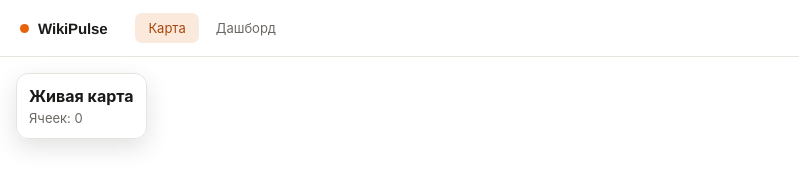
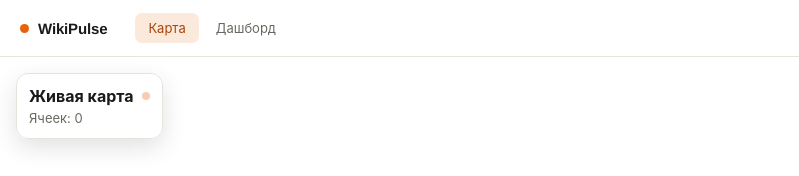
Before and after one commit to yt-wikipulse/wikipulse, a React (Vite) app in the folder frontend/: page /map in a window 1280 px wide. Shown: the top 176 px of the page, without its empty margins (0-799 px from the left). Built offline with nearby package versions, Linux system fonts and the light colour scheme.

Commit message:
fix: не мигать индикатором фонового обновления при быстрых запросах

```diff
--- a/frontend/src/components/MapStatus/MapStatus.tsx
+++ b/frontend/src/components/MapStatus/MapStatus.tsx
@@ -71,12 +71,11 @@ export function MapStatus({
       <div className={styles.mapStatus__row}>
         <strong>Живая карта</strong>
 
-        {isBackgroundRefreshing && (
-          <span
-            className={styles.mapStatus__refreshing}
-            aria-hidden="true"
-          />
-        )}
+        <span
+          className={styles.mapStatus__refreshing}
+          data-visible={isBackgroundRefreshing}
+          aria-hidden="true"
+        />
       </div>
 
       <span className={styles.mapStatus__count}>
```
Also changed, not shown: 1 other file (tests, documents, lock files or other folders).
